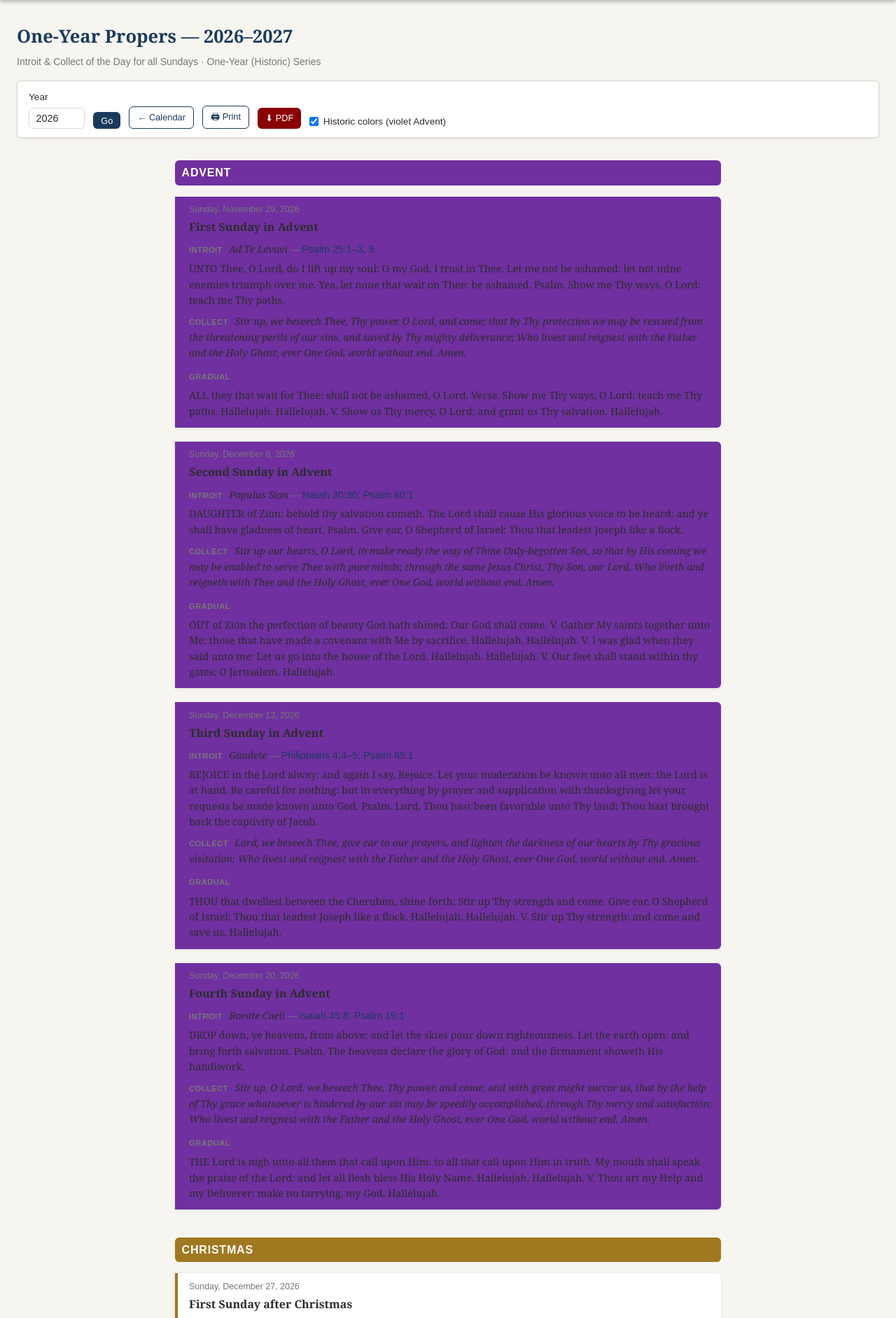
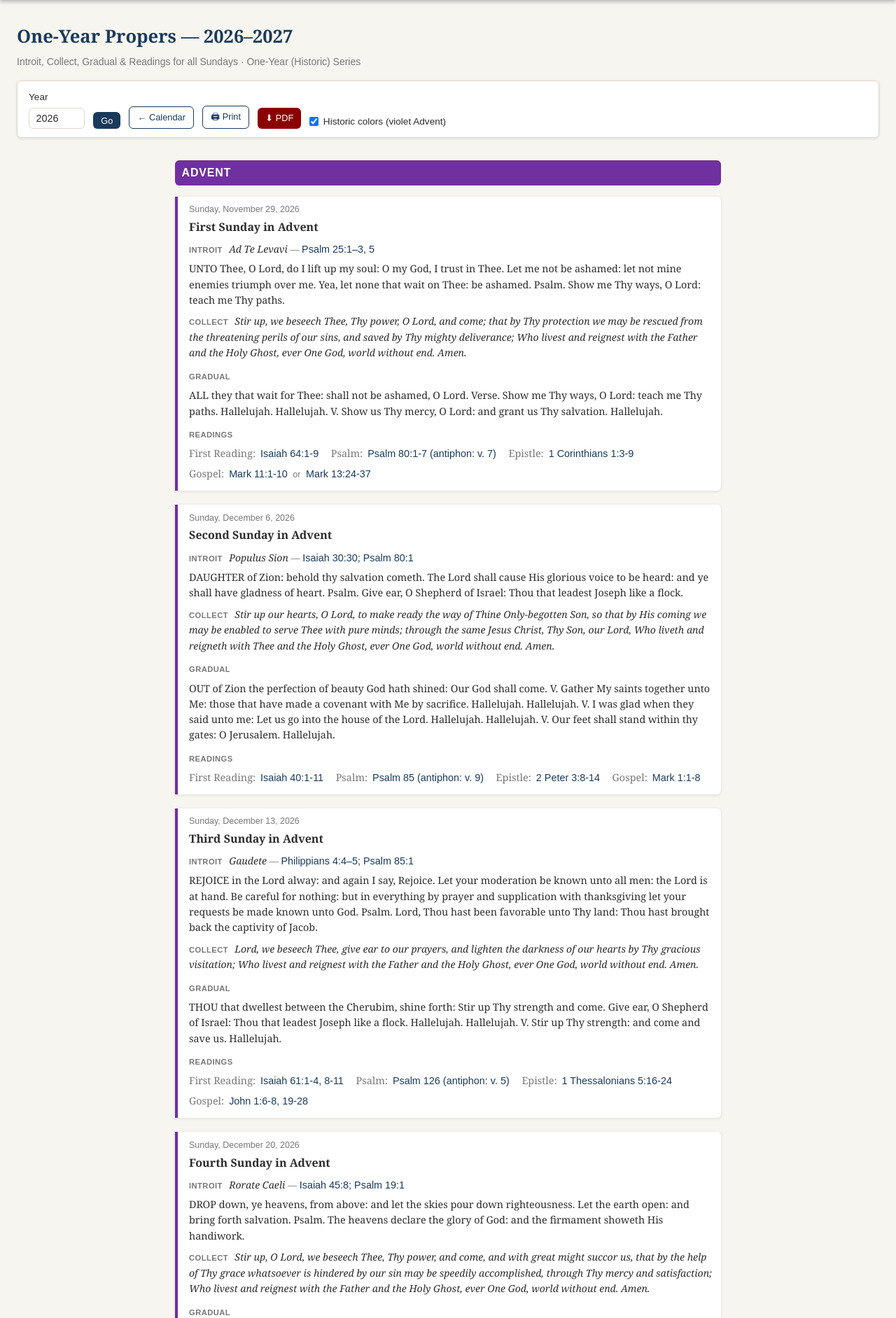
Before and after one commit to abc3-Mac/lutheran-lectionary, a Flask app: page /propers in a window 1280 px wide. Shown: the part 53-1936 px from the top of the page at 70% size. Run offline with Flask 3, Linux system fonts and the light colour scheme.

Commit message:
Fix violet card backgrounds; add readings to propers page/PDF
- Historic-colors bug: the broad ".historic-colors .season-blue { background }"
  rule was filling the propers-entry and search-result CARDS violet. Restore
  their normal white surface so only the season banner fills violet and the card
  keeps a violet accent border (matching blue-mode behavior).
- The /propers page and its PDF now list the appointed Scripture readings
  (First Reading / Psalm / Epistle / Gospel, with preview links) alongside the
  introit, collect, and gradual — a complete propers sheet.

Co-Authored-By: Claude Opus 4.8 <noreply@anthropic.com>

```diff
--- a/app.py
+++ b/app.py
@@ -456,8 +456,9 @@ def _propers_sections(advent_year: int):
         if ev.get("is_sunday") and (ev.get("collect") or ev.get("introit"))
     ]
     for ev in sundays:
-        ev["color_class"] = season_color_class(ev.get("color", "Green"))
-        ev["date_str"]    = ev["date"].strftime("%A, %B %-d, %Y")
+        ev["color_class"]     = season_color_class(ev.get("color", "Green"))
+        ev["date_str"]        = ev["date"].strftime("%A, %B %-d, %Y")
+        ev["readings_parsed"] = parse_readings(ev.get("readings"))
     return _group_by_season(sundays)
 
 
--- a/static/style.css
+++ b/static/style.css
@@ -711,6 +711,15 @@ blockquote.collect-text {
   color: var(--text);
 }
 .propers-entry-gradual { margin-top: 0.5rem; }
+.propers-entry-readings { margin-top: 0.5rem; }
+.propers-readings-list {
+  display: flex;
+  flex-wrap: wrap;
+  gap: 0.35rem 1.1rem;
+  margin-top: 0.2rem;
+  font-size: 0.9rem;
+}
+.propers-reading-label { color: var(--muted); margin-right: 0.2rem; }
 .propers-page-source {
   margin-top: 2rem;
   font-size: 0.8rem;
@@ -868,8 +877,10 @@ blockquote.collect-text {
 .historic-colors .ev-row.season-blue .season-tag { background: var(--purple); }
 .historic-colors .ev-row.season-blue td:first-child { border-left-color: var(--purple); }
 .historic-colors .propers-season-head.season-blue { background: var(--purple); }
-.historic-colors .propers-entry.season-blue { border-left-color: var(--purple); }
-.historic-colors .search-result.season-blue { border-left-color: var(--purple); }
+/* Entry/result cards keep their normal (white) surface — only the accent border
+   turns violet. The broad .season-blue rule above would otherwise fill them. */
+.historic-colors .propers-entry.season-blue { border-left-color: var(--purple); background: var(--card-bg); }
+.historic-colors .search-result.season-blue { border-left-color: var(--purple); background: var(--card-bg); }
 
 /* ---- Daily Lectionary page ---- */
 .daily-page { max-width: 860px; margin: 0 auto; padding-bottom: 3rem; }
--- a/templates/propers.html
+++ b/templates/propers.html
@@ -4,7 +4,7 @@
 {% block content %}
 <div class="page-header">
   <h1>One-Year Propers — {{ advent_year }}–{{ advent_year+1 }}</h1>
-  <p class="page-sub">Introit &amp; Collect of the Day for all Sundays &middot; One-Year (Historic) Series</p>
+  <p class="page-sub">Introit, Collect, Gradual &amp; Readings for all Sundays &middot; One-Year (Historic) Series</p>
 </div>
 
 <div class="toolbar">
@@ -61,6 +61,26 @@
         <p class="gradual-text-block">{{ ev.gradual }}</p>
       </div>
       {% endif %}
+      {% if ev.readings_parsed %}
+      <div class="propers-entry-readings">
+        <span class="proper-label-block">Readings</span>
+        <div class="propers-readings-list">
+          {% for r in ev.readings_parsed %}
+          <span class="propers-reading">
+            <span class="propers-reading-label">{{ r.label }}:</span>
+            {% set _url = bg_url(r.ref) %}
+            <a href="{{ _url }}" class="reading-ref scripture-link"
+               onclick="showScripture(event, '{{ r.ref|e }}', '{{ _url|e }}'); return false;"
+               title="Click to preview {{ r.ref }}">{{ r.ref }}</a>
+            {% for i, alt in enumerate(r.alts) %}<span class="reading-or">or</span>
+            <a href="{{ r.alt_urls[i] }}" class="reading-ref scripture-link"
+               onclick="showScripture(event, '{{ alt|e }}', '{{ r.alt_urls[i]|e }}'); return false;"
+               title="Click to preview {{ alt }}">{{ alt }}</a>{% endfor %}
+          </span>
+          {% endfor %}
+        </div>
+      </div>
+      {% endif %}
     </div>
     {% endfor %}
   </section>
```
Also changed, not shown: pdf_gen.py (+9 -1 lines).
